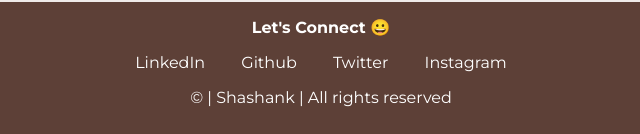
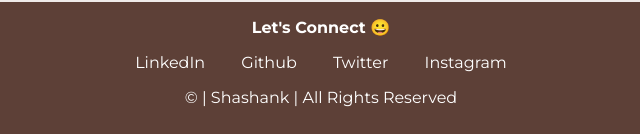
Before and after one commit to sks-21/Pallindrome-Birthday, a plain HTML site: page index.html in a window 1280 px wide. Shown: the part 661-795 px from the top of the page, 319-959 px from the left. Drawn offline with Linux system fonts and the light colour scheme.

Commit message:
update footer

```diff
--- a/index.html
+++ b/index.html
@@ -44,7 +44,7 @@
       <li class="list-element-inline">
         <a href="https://www.instagram.com/_sks_21_/" class="link-no-decoration">Instagram</a>
       </li>
-      <p> © | Shashank | All rights reserved </p>
+      <p> © | Shashank | All Rights Reserved </p>
     </ul>
   </footer>
   <script src="app.js"></script>
```
